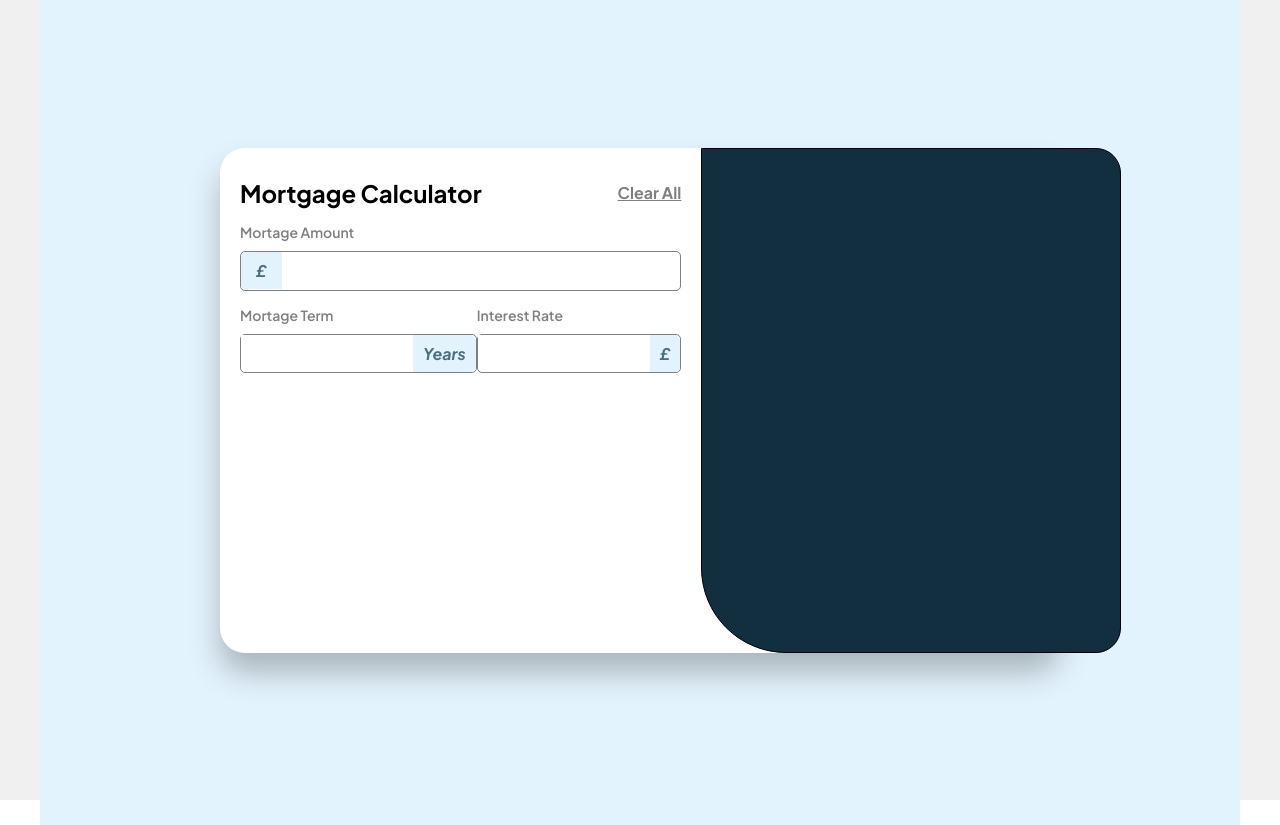
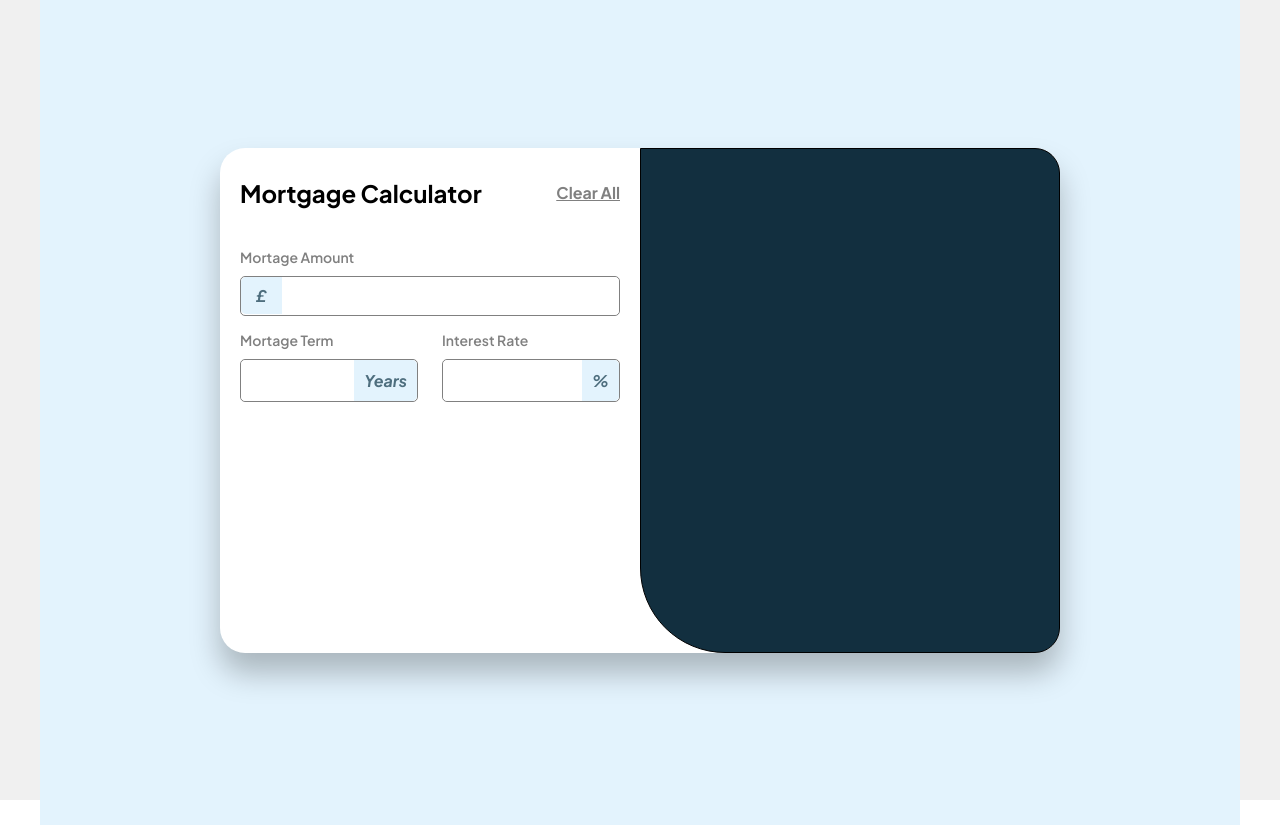
Before and after one commit to Lorenzo91347/mortgage-calculator, a React (Create React App) app: page / in a window 1280 px wide. Built offline with nearby package versions, Linux system fonts and the light colour scheme.

Commit message:
feat:css chore 2

```diff
--- a/src/Main.scss
+++ b/src/Main.scss
@@ -1,3 +1,11 @@
+
+
+/*---------
+MAIN CONTAINERS STYLING
+---------*/
+
+
+
 .page{
    margin:auto;
    display: flex;
@@ -28,16 +36,31 @@
 
 .mort-left{
   margin: 30px 20px;
+  width: 420px;
 }
 
-/* .mort-form{
+.mort-right{
+   flex-basis: 50%;
+   flex-grow: 0;
+   flex-shrink: 0;
+   height: 100%;
+   border-radius: 0px 25px 25px 85px;
+   border: 1px solid black;
+   background-color: var(--slate-900);
+   width: 26.25rem;
+}
 
-} */
+
+/*--------
+CHILD CONTAINERS STYLING
+ -------*/
+
 
 .form-top{
    display: flex;
    justify-content: space-between;
    align-items: center;
+   margin-bottom: 40px;
 }
 
 button{
@@ -53,15 +76,6 @@ button{
    margin: 15px auto 0;
 }
 
-.label{
-   font-size: 14px;
-   color: grey;
-   display: block;
-   margin-bottom: 10px;
-   font-weight: 600;
-
-}
-
 .amount{
    height: 40px;
    border-radius: 5px;
@@ -69,6 +83,29 @@ button{
    display: flex;
    align-items: center;
 }
+
+.mort-term-rate{
+   display: flex;
+   margin-top: 15px;
+   justify-content: space-between;
+}
+
+.term-rate-field{
+   border-radius: 5px;
+   border: 1px solid grey;
+   display: flex;
+   justify-content: center;
+   /* width: 172px; */
+}
+.field-box{
+   width: 178px;
+}
+
+
+/*----------
+FIELDS,ICONS AND MIX
+----------*/
+
 
 .icon-top{
    padding: 8px 15px 8px;
@@ -92,38 +129,30 @@ button{
    border-top-right-radius: 5px;
    border-bottom-right-radius: 5px;
 }
-.input-field{
+.input-field-1{
    height: 100%;
+   width: 100%;
    border-top-right-radius: 5px;
    border-bottom-right-radius: 5px;
    border:none;
+   padding: 12px;
+   font-weight: 900;
+   color: #314045;
+}
+.input-field-2{
+   width: 100%;
+   border-top-left-radius: 5px;
+   border-bottom-left-radius: 5px;
+   border:none;
+   padding: 12px;
+   font-weight: 900;
+   color: #314045;
 }
 
-
-.mort-term-rate{
-   display: flex;
-   justify-content: space-between;
-   margin-top: 15px;
+.label{
+   font-size: 14px;
+   color: grey;
+   display: block;
+   margin-bottom: 10px;
+   font-weight: 600;
 }
-
-
-.mort-right{
-   flex-basis: 50%;
-   flex-grow: 0;
-   flex-shrink: 0;
-   height: 100%;
-   border-radius: 0px 25px 25px 85px;
-   border: 1px solid black;
-   background-color: var(--slate-900);
-}
-
-
-
-
-
-
-.term-rate-field{
-   border-radius: 5px;
-   border: 1px solid grey;
-   display: flex;
-}
--- a/src/components/MortgageForm.js
+++ b/src/components/MortgageForm.js
@@ -12,22 +12,22 @@ const MortgageForm = () => {
         <label for='amount' className='label'>Mortage Amount</label>
         <div className='amount'>
           <i className='icon-top'>£</i>
-          <input className='input-field' type="text" name="amount"></input>
+          <input className='input-field-1' type="text" name="amount"></input>
         </div>
       </div>
       <div className='mort-term-rate'>
         <div className='field-box'>
             <label for='term' className='label'>Mortage Term</label>
             <div className='term-rate-field'>
-            <input className='input-field' type="text" name="amount"></input>
+            <input className='input-field-2' type="text" name="amount"></input>
             <i className='icon'>Years</i>
           </div>
         </div>
         <div className='field-box'>
             <label for='rate' className='label'>Interest Rate</label>
             <div className='term-rate-field'>
-            <input className='input-field' type="text" name="amount"></input>
-            <i className='icon'>£</i>
+            <input className='input-field-2' type="text" name="amount"></input>
+            <i className='icon'>%</i>
           </div>
         </div>
       </div>
```
